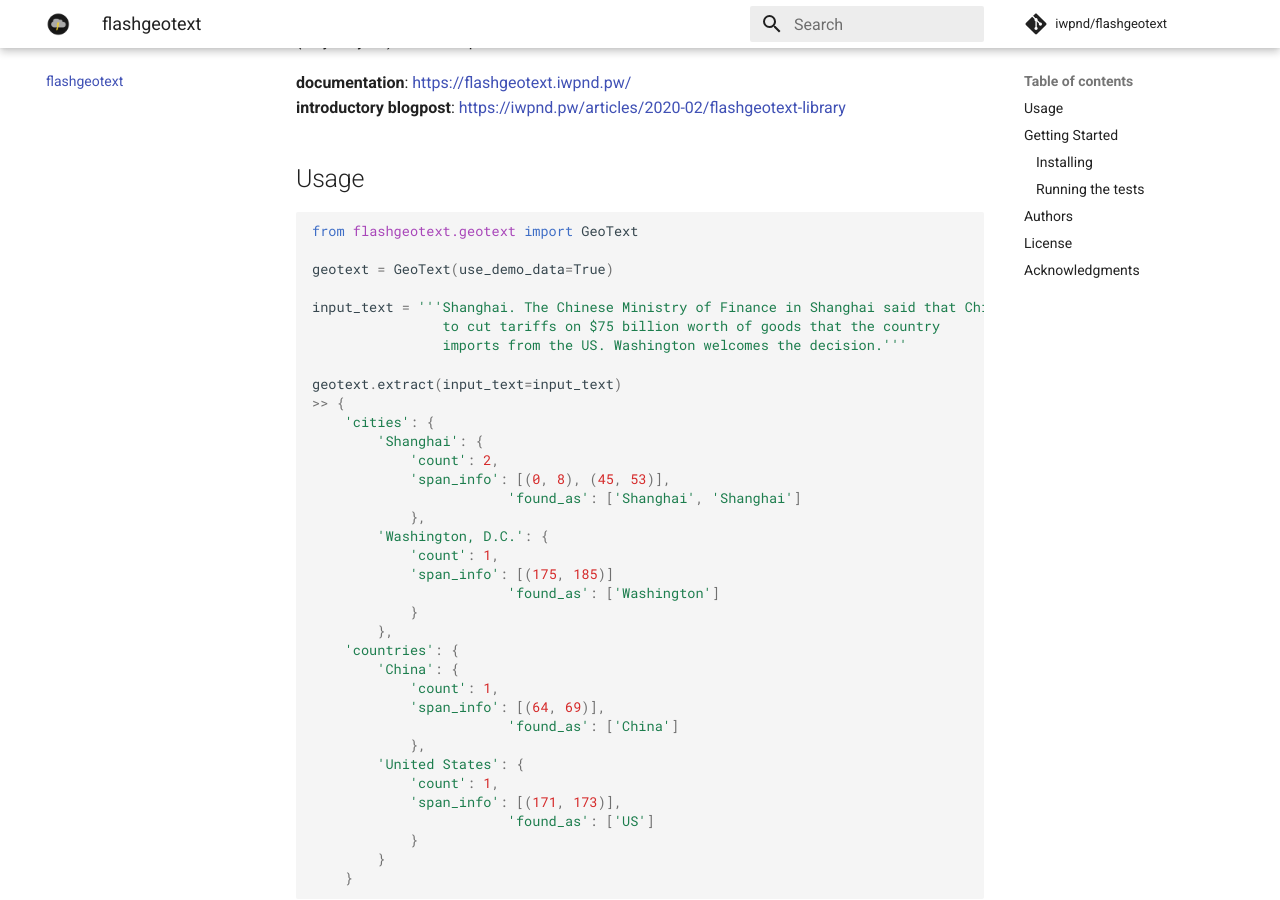
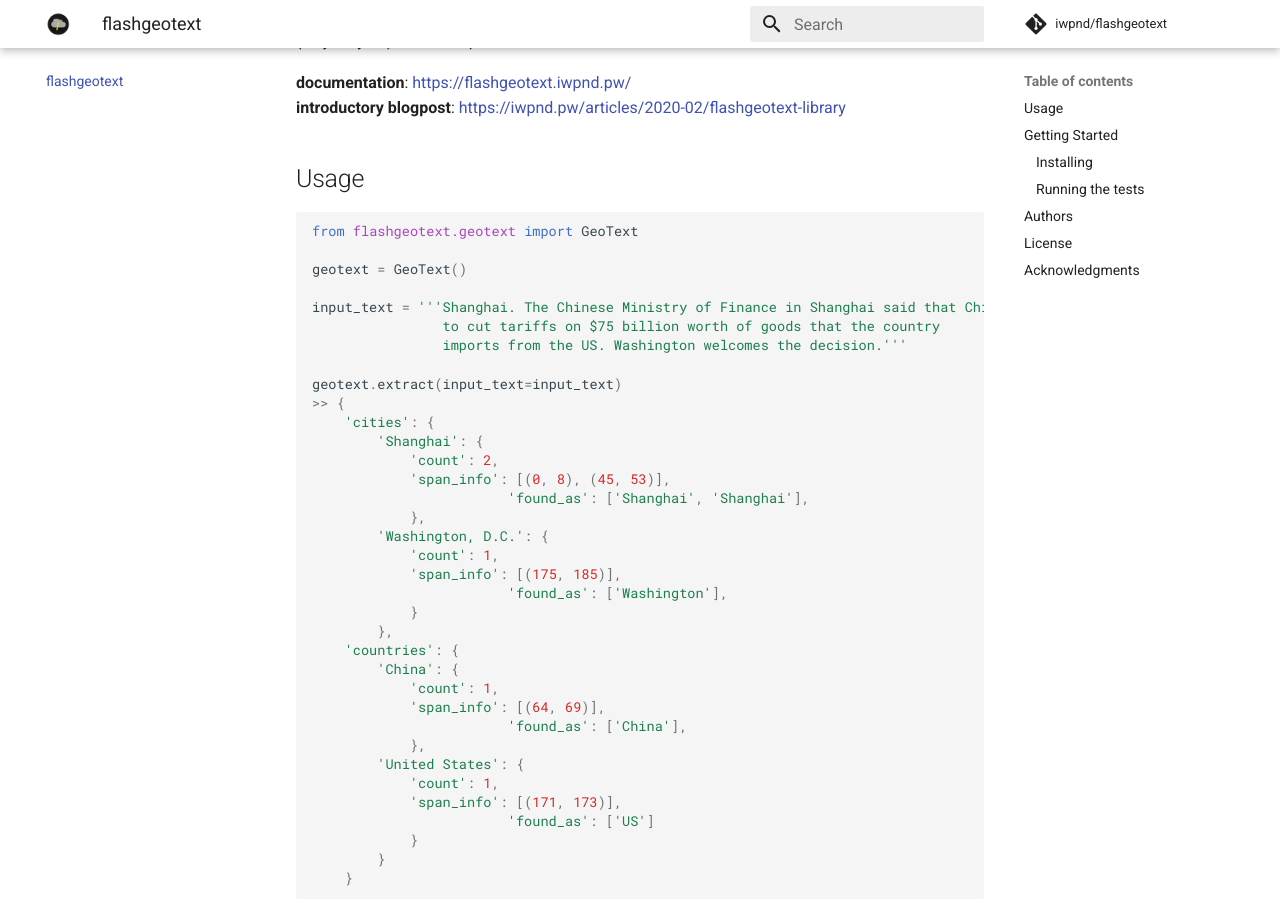
Before and after one commit to iwpnd/flashgeotext, an MkDocs documentation site: the page built from docs/index.md, in a window 1280 px wide and 900 px high, scrolled down 371 px. Built offline with MkDocs 1.6.1 and Material for MkDocs 9.7.7, drawn with Linux system fonts in a browser that asks for light colours; emoji names are drawn with the system emoji font; comment, search, counter and statistics services are not loaded.

Commit message:
docs: update

````diff
--- a/docs/index.md
+++ b/docs/index.md
@@ -20,7 +20,7 @@ Extract and count countries and cities (+their synonyms) from text, like [GeoTex
 ```python
 from flashgeotext.geotext import GeoText
 
-geotext = GeoText(use_demo_data=True)
+geotext = GeoText()
 
 input_text = '''Shanghai. The Chinese Ministry of Finance in Shanghai said that China plans
                 to cut tariffs on $75 billion worth of goods that the country
@@ -32,19 +32,19 @@ geotext.extract(input_text=input_text)
         'Shanghai': {
             'count': 2,
             'span_info': [(0, 8), (45, 53)],
-						'found_as': ['Shanghai', 'Shanghai']
+						'found_as': ['Shanghai', 'Shanghai'],
             },
         'Washington, D.C.': {
             'count': 1,
-            'span_info': [(175, 185)]
-						'found_as': ['Washington']
+            'span_info': [(175, 185)],
+						'found_as': ['Washington'],
             }
         },
     'countries': {
         'China': {
             'count': 1,
             'span_info': [(64, 69)],
-						'found_as': ['China']
+						'found_as': ['China'],
             },
         'United States': {
             'count': 1,
````
